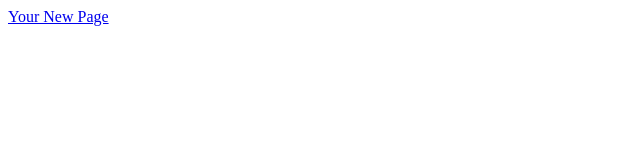
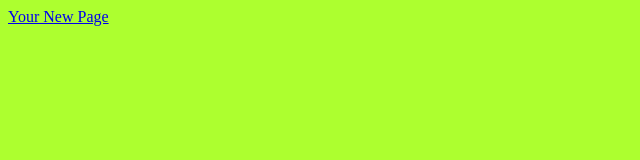
Before and after one commit to vanberkom/CSCI-313-Extra-Credit, a plain HTML site: page index.html in a window 1280 px wide. Shown: the whole page, without its empty margins (0-640 px from the left). Drawn offline with Linux system fonts and the light colour scheme.

Commit message:
readded style

```diff
--- a/index.html
+++ b/index.html
@@ -4,6 +4,11 @@
     <meta charset="UTF-8" />
     <meta name="viewport" content="width=device-width, initial-scale=1.0" />
     <title>Extra Credit</title>
+    <style>
+      body {
+        background-color: greenyellow;
+      }
+    </style>
   </head>
   <body>
     <a href="my-page.html">Your New Page</a>
```
